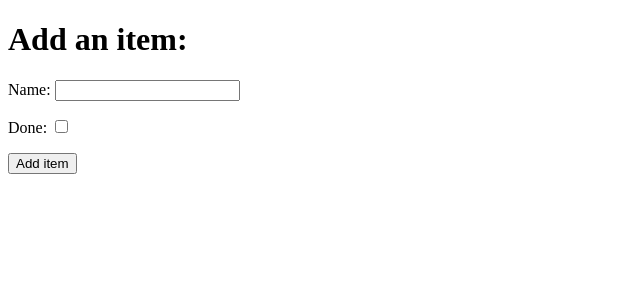
After one commit to stephendawsondev/hello-django, a Django app: page /add in a window 1280 px wide. The commit adds this page. Shown: the top 300 px of the page, without its empty margins (0-640 px from the left). Run offline with Django 4.2, Linux system fonts and the light colour scheme.

Commit message:
add 'add-item' view, url and form

```diff
--- a/django_todo/urls.py
+++ b/django_todo/urls.py
@@ -16,9 +16,10 @@ Including another URLconf
 """
 from django.contrib import admin
 from django.urls import path
-from todo.views import get_todo_list
+from todo.views import get_todo_list, add_item
 
 urlpatterns = [
     path('admin/', admin.site.urls),
-    path('', get_todo_list, name='get_todo_list')
+    path('', get_todo_list, name='get_todo_list'),
+    path('add', add_item, name='add')
 ]
--- /dev/null
+++ b/todo/templates/todo/add_item.html
@@ -0,0 +1,31 @@
+<!DOCTYPE html>
+<html lang="en">
+  <head>
+    <meta charset="UTF-8" />
+    <meta name="viewport" content="width=device-width, initial-scale=1.0" />
+    <title>Todos</title>
+  </head>
+  <body>
+    <h1>Add an item:</h1>
+    <form action="add" method="POST">
+      {% csrf_token %}
+      <div>
+        <p>
+          <label for="id_name">Name:</label>
+          <input type="text" id="id_name" name="item_name" />
+        </p>
+      </div>
+      <div>
+        <p>
+          <label for="id_done">Done:</label>
+          <input type="checkbox" id="id_done" name="done" />
+        </p>
+      </div>
+      <div>
+        <p>
+          <button type="submit">Add item</button>
+        </p>
+      </div>
+    </form>
+  </body>
+</html>
--- a/todo/templates/todo/todo_list.html
+++ b/todo/templates/todo/todo_list.html
@@ -17,6 +17,7 @@
         {% empty %}
         <li>Nothing to do!</li>
       {% endfor %}
+      <a href="/add">Add new</a>
     </ul>
   </body>
 </html>
--- a/todo/views.py
+++ b/todo/views.py
@@ -1,4 +1,4 @@
-from django.shortcuts import render
+from django.shortcuts import render, redirect
 from .models import Item
 # Create your views here.
 
@@ -8,3 +8,14 @@ def get_todo_list(request):
         'items': Item.objects.all()
     }
     return render(request, 'todo/todo_list.html', context)
+
+def add_item(request):
+    if request.method == 'POST':
+        name = request.POST.get('item_name')
+        done = 'done' in request.POST
+        Item.objects.create(name=name, done=done)
+
+        return redirect('get_todo_list')
+
+
+    return render(request, 'todo/add_item.html')
```
